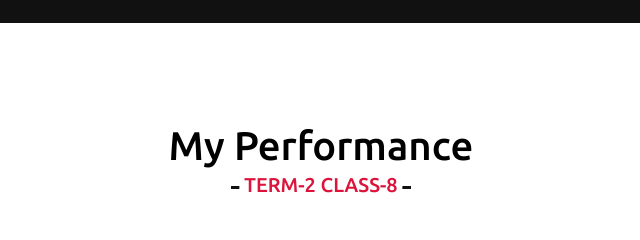
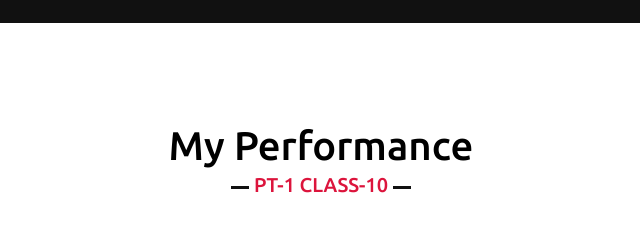
Before and after one commit to Coder-smart574/myportfolio, a plain HTML site: page index.html in a window 1280 px wide. Shown: the part 2180-2420 px from the top of the page, 319-959 px from the left. Drawn offline with nearby package versions, Linux system fonts and the light colour scheme.

Commit message:
Update style.css

```diff
--- a/style.css
+++ b/style.css
@@ -361,7 +361,7 @@ section .title::after{
 /* skills section styling */
 
 .skills .title::after{
-    content: "TERM-2 CLASS-8";
+    content: "PT-1 CLASS-10";
 }
 .skills .skills-content .column{
     width: calc(50% - 30px);
```
